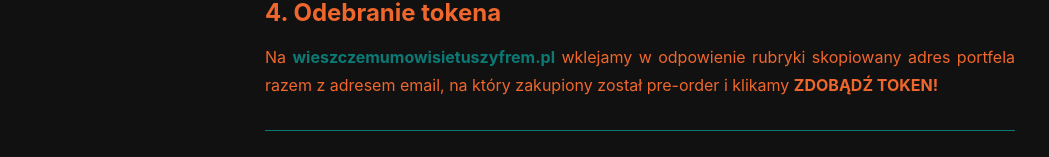
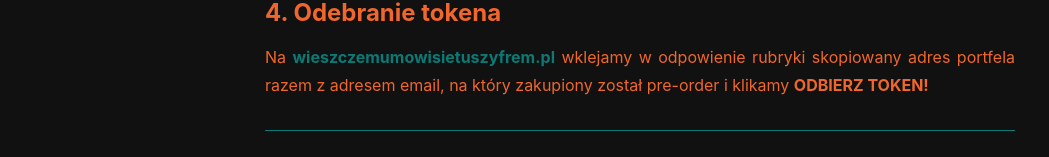
Before and after one commit to michalscislowski/LandingPono, a Next.js app: page / in a window 1280 px wide. Both pictures are taken after a click on the button "JAK ODEBRAĆ TOKEN?". Shown: the part 581-738 px from the top of the page, without its empty margins (0-1049 px from the left). Built offline with nearby package versions, Linux system fonts and the light colour scheme; no server answers.

Commit message:
Fixed name

```diff
--- a/components/infodialog.js
+++ b/components/infodialog.js
@@ -110,7 +110,7 @@
           <div className="box">
             <a className="title">4. Odebranie tokena</a>
             <img></img>
-            <p className="description">Na <a className="mb-button-clickable" onClick={handleClose}>wieszczemumowisietuszyfrem.pl</a> wklejamy w odpowienie rubryki skopiowany adres portfela razem z&nbsp;adresem email, na który zakupiony został pre-order i klikamy <strong>ZDOBĄDŹ TOKEN!</strong></p>
+            <p className="description">Na <a className="mb-button-clickable" onClick={handleClose}>wieszczemumowisietuszyfrem.pl</a> wklejamy w odpowienie rubryki skopiowany adres portfela razem z&nbsp;adresem email, na który zakupiony został pre-order i klikamy <strong>ODBIERZ TOKEN!</strong></p>
           </div>
           <div>
             <Button
```
